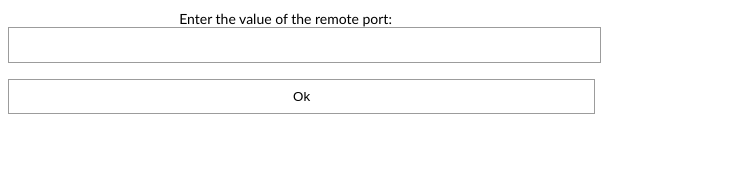
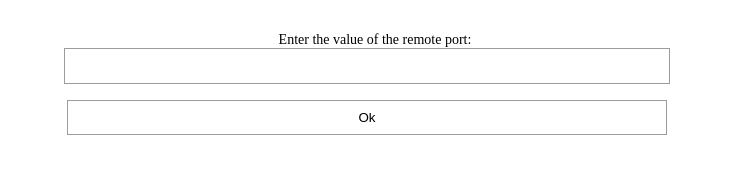
Before and after one commit to jeremyfix/dcejs, an Electron app: page app/get_forwardport.html in a window 750 px wide. Drawn offline with Linux system fonts and the light colour scheme; no server answers.

Commit message:
style fix

```diff
--- a/app/app.css
+++ b/app/app.css
@@ -2,7 +2,7 @@ html, body, video {
 	height: 100%;
 	width: 100%;
 	margin: 0;
-	font-family: calibri;
+	/* font-family: calibri; */
 }
 
 /* https://webdesign.tutsplus.com/tutorials/how-to-build-web-form-layouts-with-css-grid--cms-28776 */
@@ -43,6 +43,25 @@ html, body, video {
 	"se se se se   se   se   se   se   se"
 	"ft ft ft ft   ft   ft   ft   ft   ft";
 }
+
+.column {
+  display: flex;
+  flex-direction: column;
+  align-items: center;
+  text-align: center;
+  justify-content: center;
+  width: 100%;
+}
+
+.column label {
+  display: block;
+  padding: 0;
+  margin: 0;
+}
+
+.column input {
+}
+
 
 img {
 	margin: 10px;
--- a/app/get_forwardport.html
+++ b/app/get_forwardport.html
@@ -4,16 +4,15 @@
 		<title>Port forwarding</title>
 		<link rel="stylesheet" href="app.css">
 		<meta http-equiv="Content-Security-Policy" content="default-src 'self'">
+		<meta name="viewport" content="width=device-width, initial-scale=1.0">
 	</head>
 	<body>
-		<div class="wrapper">
-			<div class="header">
-				<label id="jobid" class="jobinfo">JOBID</label>
-				<label id="firstnode" class="jobinfo">FIRST NODE</label>
-				<label for="port">Enter the value of the remote port:</label>
-				<input type="number" id="port">
-				<input type="button" value="Ok" id="portForwardBtn"/>
-			</div>
+		<div class="column">
+			<label id="jobid" class="jobinfo">JOBID</label>
+			<label id="firstnode" class="jobinfo">FIRST NODE</label>
+			<label >Enter the value of the remote port:</label>
+			<input type="number" id="port" min=0 max=65535>
+			<input type="button" value="Ok" id="portForwardBtn"/>
 		</div>
 		<script src="./get_forwardport.js"></script>
 	</body>
```
